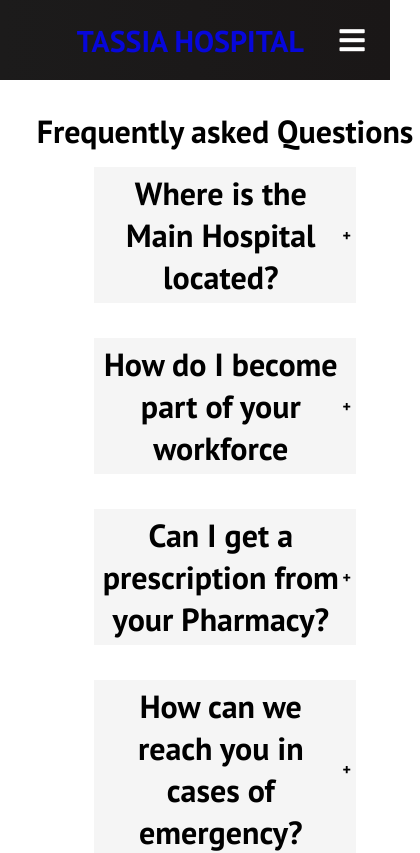
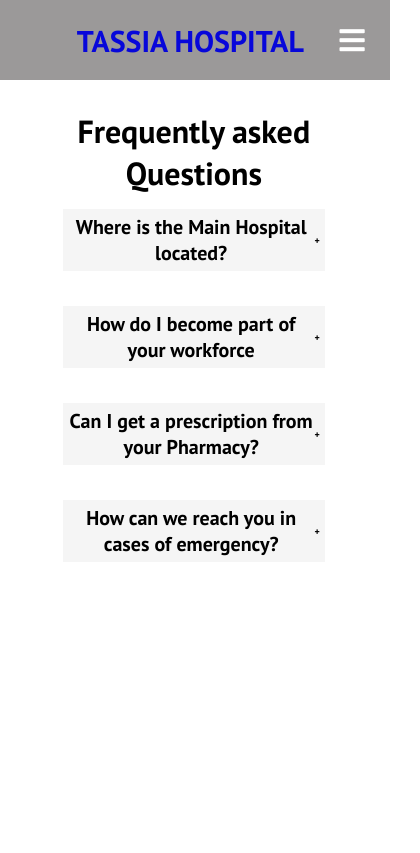
Before and after one commit to AbdallahWario/tassiahospital, a React (Create React App) app: page /faq in a window 390 px wide. Shown: the top 853 px of the page, 420 px wide, since content can reach past the window. Built offline with nearby package versions, Linux system fonts and the light colour scheme; the HTML template or start-up script is replaced by a standard one.

Commit message:
faq section responsive styling

```diff
--- a/src/components/Navbar.css
+++ b/src/components/Navbar.css
@@ -1,5 +1,6 @@
 .navbar {
-  background: linear-gradient(90deg, rgb(28, 27, 27) 0%, rgb(26, 23, 23) 100%);
+  /* background: linear-gradient(90deg, rgb(28, 27, 27) 0%, rgb(26, 23, 23) 100%); */
+  background: rgb(155, 153, 153);
   height: 80px;
   display: flex;
   justify-content: center;
@@ -7,6 +8,7 @@
   font-size: 1.2rem;
   position: sticky;
   top: 0;
+  margin-bottom: 10px;
   z-index: 999;
 }
 
@@ -84,6 +86,7 @@
 }
 
 @media screen and (max-width: 960px) {
+
 
   .NavbarItems {
     position: relative;
--- a/src/components/faq/Faq.jsx
+++ b/src/components/faq/Faq.jsx
@@ -18,7 +18,7 @@
             <h1>Frequently asked Questions</h1>
             </div>
 
-            <div className="accordion">
+              <div className="accordion">
                 {data.map((item,i)=>(
                     <div className="item">
                         <div className="title" onClick={()=>toggle(i)}>
--- a/src/components/faq/faq.css
+++ b/src/components/faq/faq.css
@@ -50,5 +50,17 @@
     margin-left: 15px;
     background-color:turquoise;
     padding: 10px;
+}
+@media only screen and (max-width: 768px) {
+    .wrapper{
+      width: 84%;
+      object-fit: contain;
+      overflow: hidden;
 
-}
+      padding: 0;
+
+    }
+    .title{
+        font-size: 10px;
+    }
+  }
```
